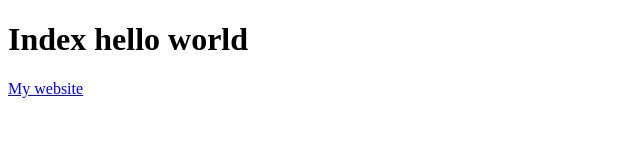
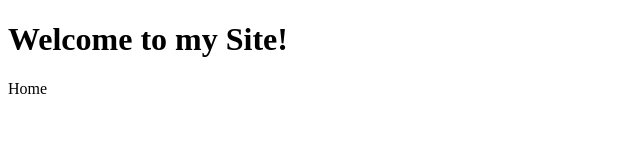
Before and after one commit to saivishalc1/is1171, a plain HTML site: page docs/index.html in a window 1280 px wide. Shown: the whole page, without its empty margins (0-640 px from the left). Drawn offline with Linux system fonts and the light colour scheme.

Commit message:
New Changes

```diff
--- a/docs/index.html
+++ b/docs/index.html
@@ -5,8 +5,10 @@
     <title>Title</title>
 </head>
 <body>
-<h1>Index hello world</h1>
-<a href="http://localhost:63342/is117/docs/index.html?_ijt=1c09ktgsnp767ssc78umlu0ji"> My website </a>
+<h1>Welcome to my Site!</h1>
+<p> Home </p>
+
+
 
 </body>
 </html>
```
